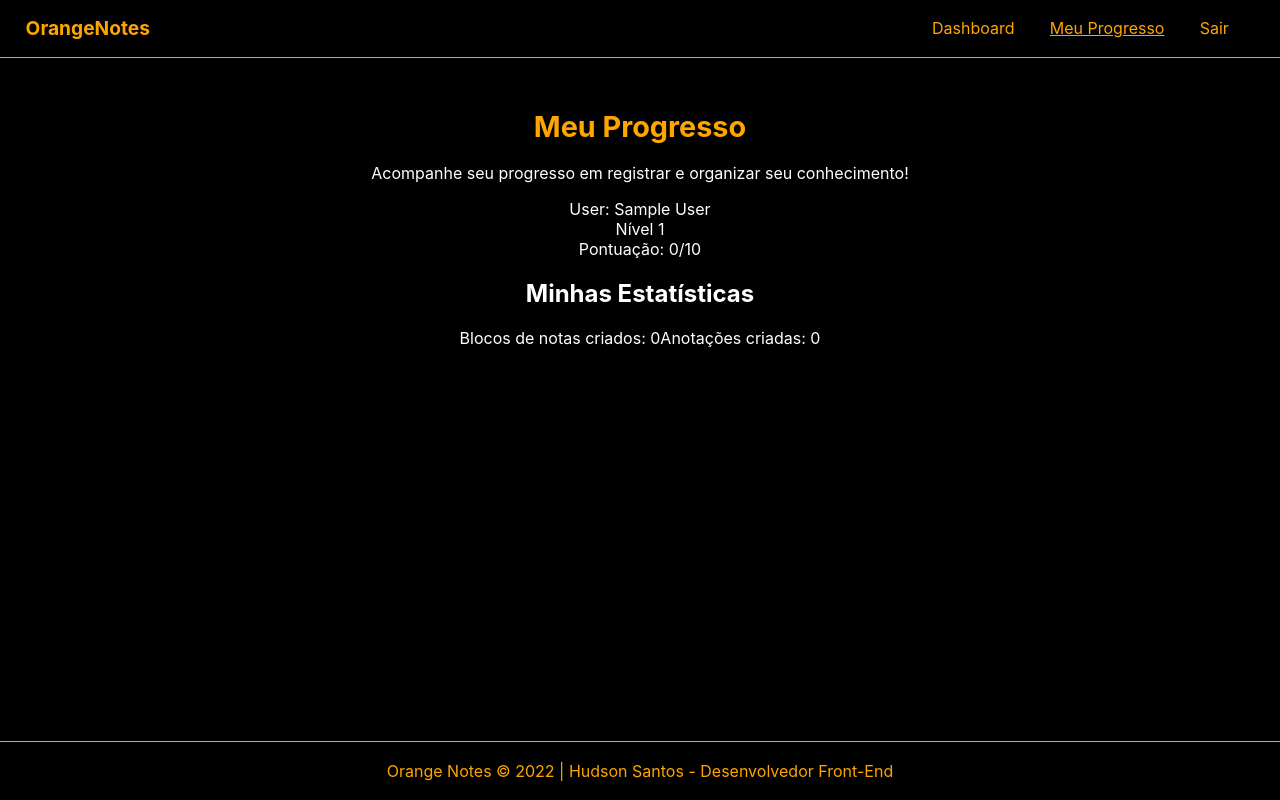
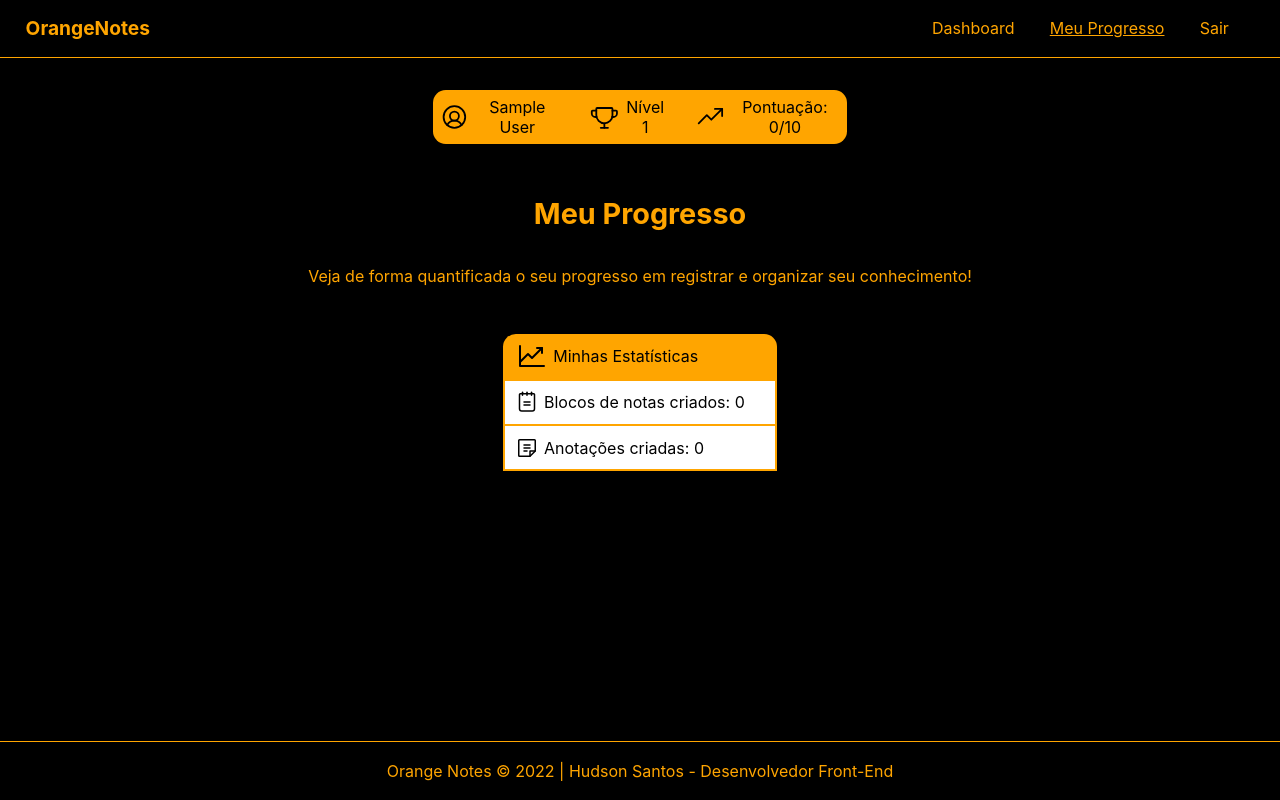
Before and after one commit to hudsonsamuelsantos/orange-notes, a React (Create React App) app: page /my-progress in a window 1280 px wide. Built offline with nearby package versions, Linux system fonts and the light colour scheme; no server answers; the database is empty; sample sign-in values are in the browser's storage.

Commit message:
my progress page css resposiveness and search bug fix

```diff
--- a/src/hooks/useFetchDocuments.js
+++ b/src/hooks/useFetchDocuments.js
@@ -34,7 +34,8 @@ export const useFetchDocuments = (docCollection, search = null, uid = null) => {
                 if (search) {
                     q = await query(
                         collectionRef,
-                        where('tagsArray', 'array-contains', search)
+                        where('tagsArray', 'array-contains', search),
+                        where('uid', '==', uid),
                     )
                 } else if (uid) {
                     q = await query(
--- a/src/index.css
+++ b/src/index.css
@@ -11,6 +11,10 @@ body {
 h1 {
   font-size: 1.8em;
   font-weight: bolder;
+  color: orange;
+}
+
+p {
   color: orange;
 }
 
--- a/src/pages/MyProgress/MyProgress.js
+++ b/src/pages/MyProgress/MyProgress.js
@@ -1,8 +1,11 @@
+import styles from './MyProgress.module.css'
+
 import { useEffect, useState } from 'react'
 
 import { useAuthValue } from '../../context/AuthContext'
 
 import { useFetchDocuments } from '../../hooks/useFetchDocuments'
+import { ChartLineUp, Note, Notepad, TrendUp, Trophy, UserCircle } from 'phosphor-react'
 
 function MyProgress() {
 
@@ -83,20 +86,41 @@ function MyProgress() {
     }, [notepads])
 
     return (
-        <div>
-            <h1>Meu Progresso</h1>
-            <p>Acompanhe seu progresso em registrar e organizar seu conhecimento!</p>
+        <div className={styles.my_progress}>
 
-            <div>
-                <span>User: {user && user.displayName}</span>
-                <div>{mylevel}</div>
-                <div>Pontuação: {points}/{myNextLevelRequirement}</div>
+            <div className={styles.user_stats_display}>
+                <div className={styles.user_name_display}>
+                    <UserCircle size={32} />
+                    {user && user.displayName}
+                </div>
+                <div className={styles.user_level_display}>
+                    <Trophy size={32} />
+                    {mylevel}
+                </div>
+                <div className={styles.user_points_display}>
+                    <TrendUp size={32} />
+                    <span>Pontuação: {points}/{myNextLevelRequirement}</span>
+                </div>
             </div>
 
-            <div>
-                <h2>Minhas Estatísticas</h2>
-                <span>Blocos de notas criados: {notepadsNumber}</span>
-                <span>Anotações criadas: {notesNumber}</span>
+            <h1>Meu Progresso</h1>
+            <p>Veja de forma quantificada o seu progresso em registrar e organizar seu conhecimento!</p>
+
+            <div className={styles.stats_table}>
+                <div className={styles.stats_table_header}>
+                    <ChartLineUp size={32} color={'black'} />
+                    <span>Minhas Estatísticas</span>
+                </div>
+                <div className={styles.stats_table_body}>
+                    <div className={styles.stat}>
+                        <Notepad size={24} color={'black'} />
+                        <span>Blocos de notas criados: {notepadsNumber}</span>
+                    </div>
+                    <div className={styles.stat}>
+                        <Note size={24} color={'black'} />
+                        <span>Anotações criadas: {notesNumber}</span>
+                    </div>
+                </div>
             </div>
         </div>
     )
--- /dev/null
+++ b/src/pages/MyProgress/MyProgress.module.css
@@ -0,0 +1,78 @@
+.my_progress {
+    display: flex;
+    flex-direction: column;
+    align-items: center;
+    margin-bottom: 2em;
+}
+
+.user_stats_display {
+    display: flex;
+    justify-content: center;
+    align-items: center;
+    border: 1px solid transparent;
+    border-radius: .8em;
+    width: 400px;
+    padding: .4em;
+    gap: 1.8em;
+    background-color: orange;
+    color: #000;
+    transition: 0.4s;
+    margin-bottom: 2em;
+}
+
+.user_stats_display:hover {
+    cursor: default;
+}
+
+.user_name_display,
+.user_level_display,
+.user_points_display {
+    display: flex;
+    align-items: center;
+    gap: 5px;
+}
+
+.stats_table {
+    margin-top: 2em;
+    width: fit-content;
+}
+
+.stats_table_header {
+    display: flex;
+    align-items: center;
+    background-color: orange;
+    color: #000;
+    border-radius: .8em .8em 0 0;
+    gap: 5px;
+    padding: 0.4em 0.8em;
+}
+
+.stats_table_body {
+    display: flex;
+    flex-direction: column;
+    justify-content: center;
+    border: 1px solid orange;
+    background-color: #fff;
+    color: #000;
+}
+
+.stat {
+    display: flex;
+    align-items: center;
+    border: 1px solid orange;
+    text-align: start;
+    width: 250px;
+    padding: .6em .6em;
+    gap: 5px;
+}
+
+@media (max-width:600px) {
+    .user_stats_display {
+        font-size: x-small;
+        width: 250px;
+    }
+
+    .stat {
+        font-size: smaller;
+    }
+}
--- a/src/pages/Search/Search.js
+++ b/src/pages/Search/Search.js
@@ -1,4 +1,6 @@
 import styles from './Search.module.css'
+
+import { useAuthValue } from '../../context/AuthContext'
 
 import { useQuery } from "../../hooks/useQuery"
 import { useFetchDocuments } from '../../hooks/useFetchDocuments'
@@ -9,10 +11,13 @@ import { useDeleteDocument } from '../../hooks/useDeleteDocument'
 
 function Search() {
 
+    const { user } = useAuthValue()
+    const uid = user.uid
+
     const query = useQuery()
     const search = query.get('q')
 
-    const { documents: notepads } = useFetchDocuments('notepads', search)
+    const { documents: notepads } = useFetchDocuments('notepads', search, uid)
 
     const { deleteDocument } = useDeleteDocument('notepads')
 
```
